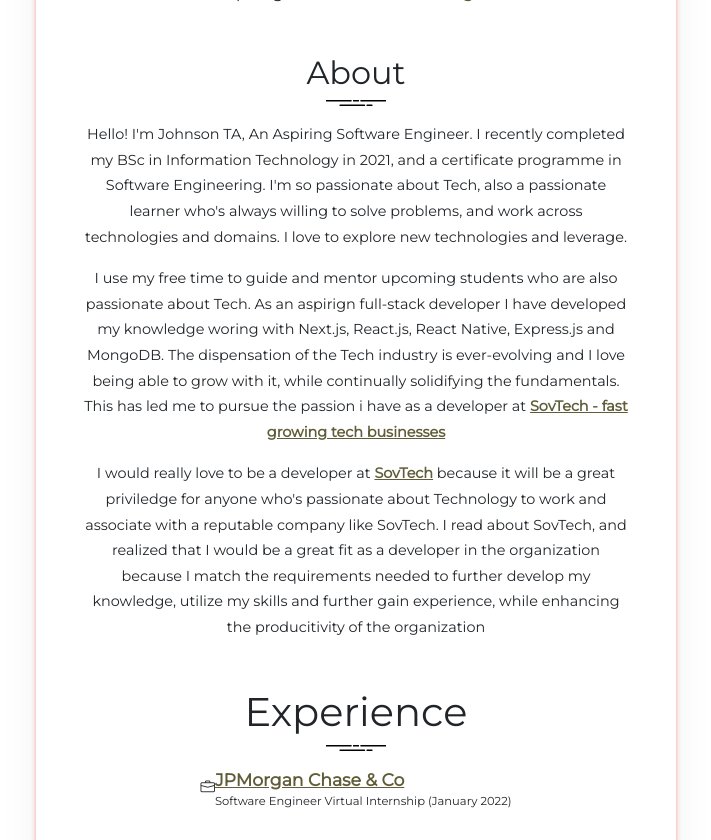
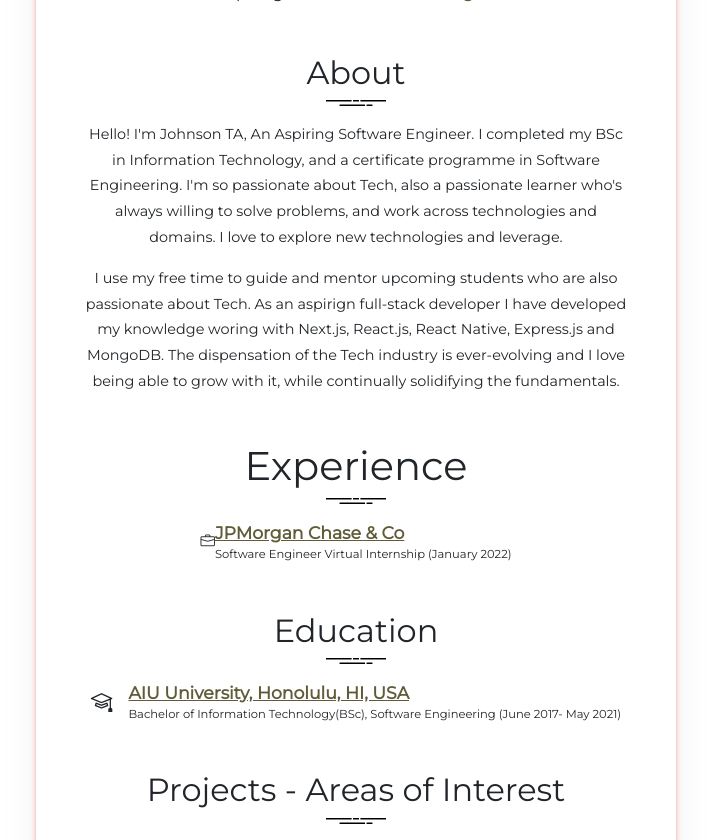
Before and after one commit to johnsontemidev/johnsontemidev-portfolio, a Next.js app: page / in a window 1280 px wide. Shown: the part 380-1220 px from the top of the page, without its empty margins (284-995 px from the left). Built offline with nearby package versions, Linux system fonts and the light colour scheme.

Commit message:
Update About.js

```diff
--- a/components/About.js
+++ b/components/About.js
@@ -8,7 +8,7 @@
       <h2>About</h2>
       <img src="/assets/svg/line.svg" className="line" />
       <p>
-        Hello! I'm Johnson TA, An Aspiring Software Engineer. I recently completed my BSc in Information Technology in 2021,
+        Hello! I'm Johnson TA, An Aspiring Software Engineer. I completed my BSc in Information Technology,
         and a certificate programme in Software Engineering.
         I'm so passionate about Tech, also a passionate learner who's always willing to solve problems, and work across technologies and domains.
         I love to explore new technologies and leverage.
@@ -17,14 +17,7 @@
         I use my free time to guide and mentor upcoming students who are also passionate about Tech.
         As an aspirign full-stack developer I have developed my knowledge woring with Next.js, React.js, React
         Native, Express.js and MongoDB. The dispensation of the Tech industry is ever-evolving and I love being able to grow with it,
-        while continually solidifying the fundamentals. This has led me to pursue the passion i have as a developer at {" "} <a href="https://sovtech.co.za" target="_blank" rel="noreferrer">SovTech - fast growing tech businesses</a>
-      </p>
-      <p>
-        I would really love to be a developer at {" "}
-        <a href="https://sovtech.co.za" target="_blank" rel="noreferrer">SovTech</a>  because it will be a great priviledge for anyone who's passionate about Technology to work and associate with a reputable company like SovTech.
-        I read about SovTech, and realized that I would be a great fit as a developer in the organization because I match the requirements needed to further develop my knowledge,
-        utilize my skills and further gain experience, while enhancing the producitivity of the organization{" "}
-
+        while continually solidifying the fundamentals.
       </p>
     </div>
   );
```
